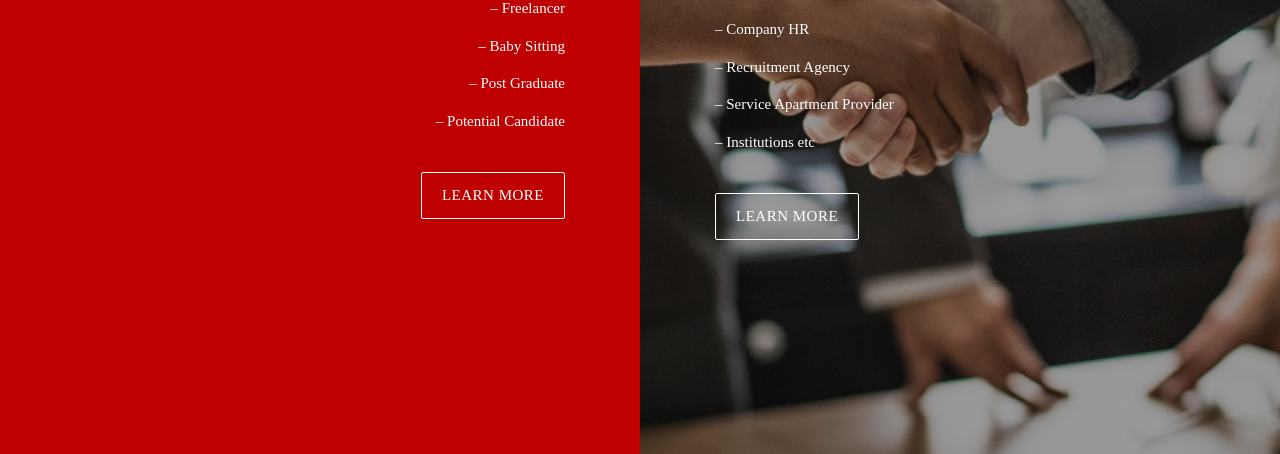
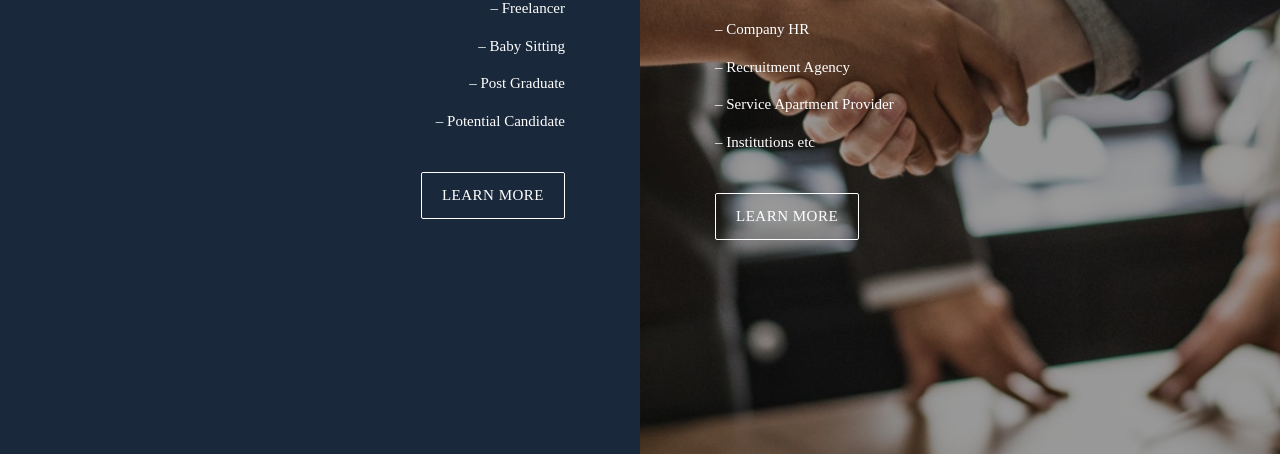
Before and after one commit to teren3ce/blackcube-template, a website: page public/index.html in a window 1280 px wide. Shown: the part 346-800 px from the top of the page. Drawn offline with nearby package versions, Linux system fonts and the light colour scheme; a web font is replaced by a local one.

Commit message:
color change

```diff
--- a/scss/main.scss
+++ b/scss/main.scss
@@ -1,7 +1,10 @@
 //@import "../../node_modules/materialize-css/sass/materialize.scss";
-$primary: #BE0000;
+// $primary: #BE0000;
+// $dark: #0A0A0A;
+// $accent: #D80365;
+$primary: #19283A;
 $dark: #0A0A0A;
-$accent: #D80365;
+$accent: #3283e6;
 body {
   font-family: Muli;
 }
```
Also changed, not shown: public/css/main.min.css, public/img/favicon-blue.png (added).
